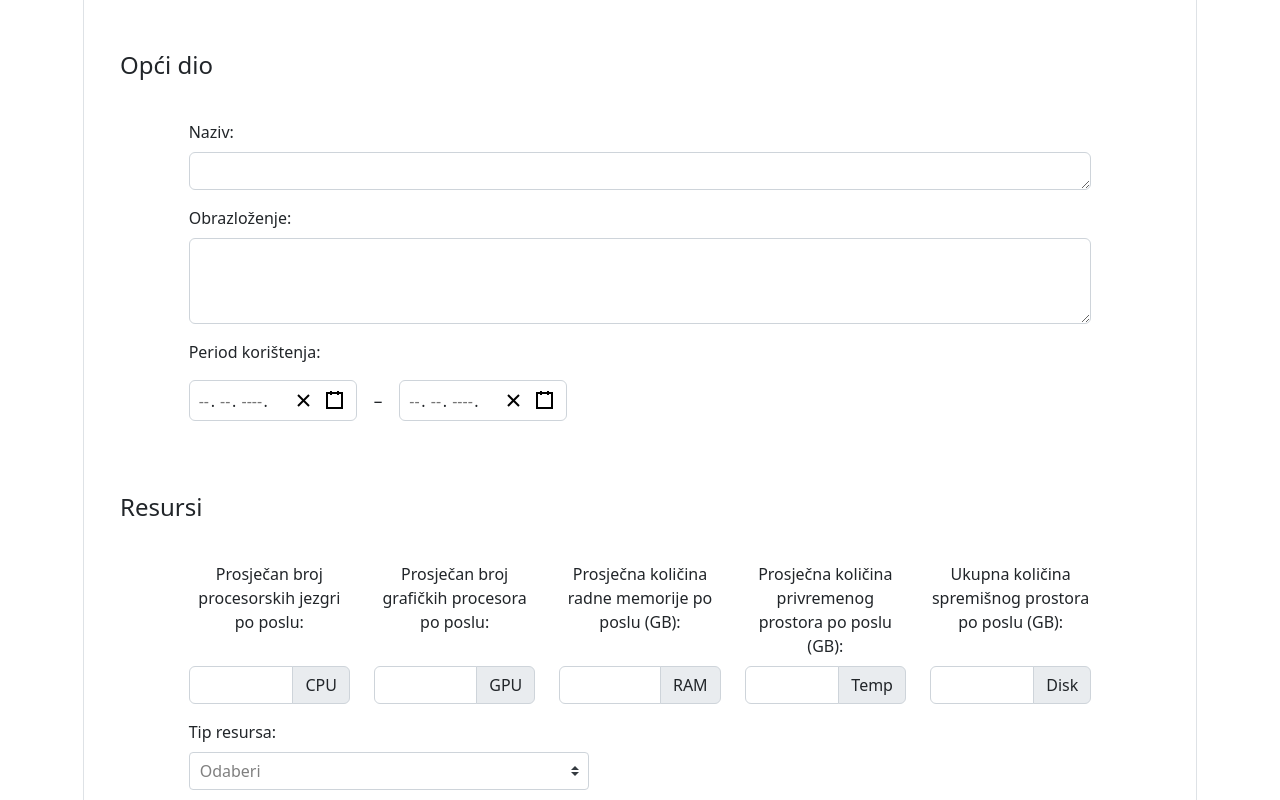
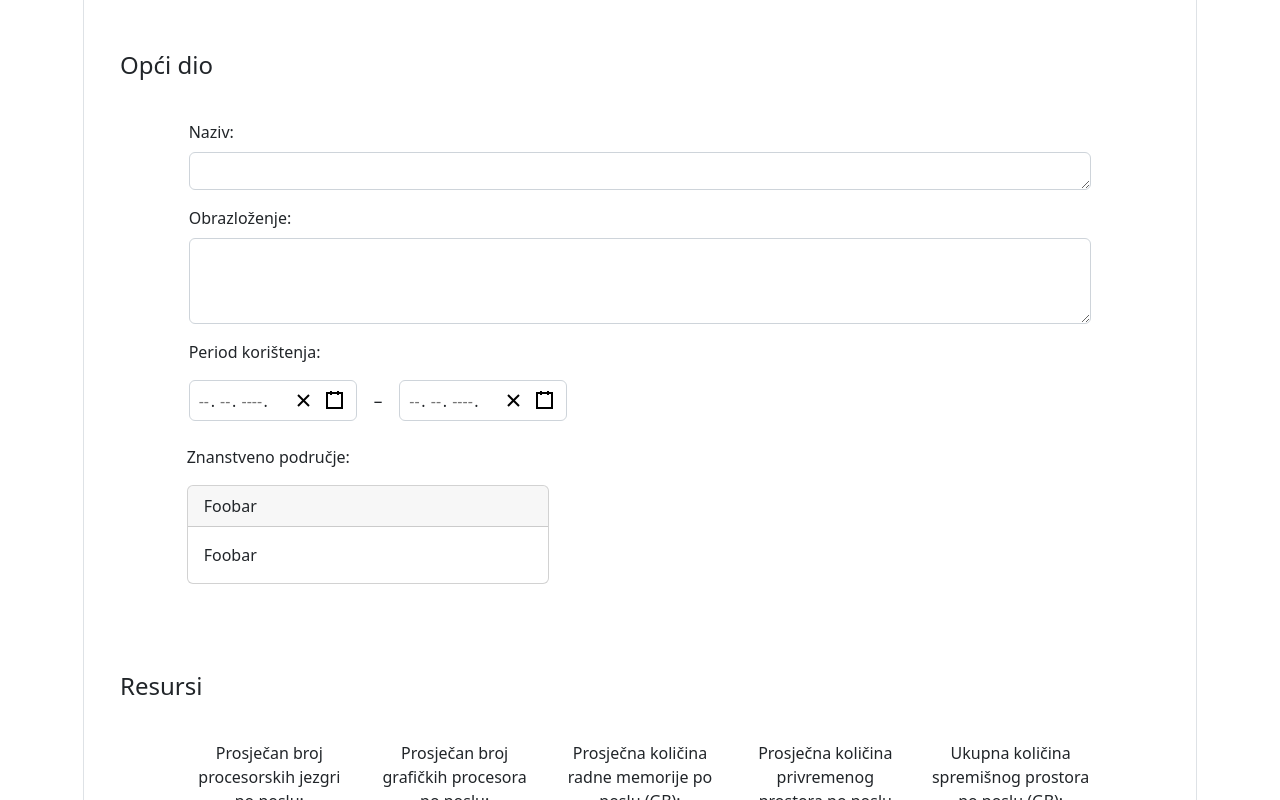
Before and after one commit to vrdel/hrzoo-hpc-users-front, a React (Vite) app in the folder hrzoosignup/frontend/: page /ui/novi-zahtjev/zavrsni-rad in a window 1280 px wide. Shown: the part 379-1179 px from the top of the page. Built offline with nearby package versions, Linux system fonts and the light colour scheme.

Commit message:
initial scientific domains and fields form

```diff
--- a/hrzoosignup/frontend/src/pages/new-requests/general.jsx
+++ b/hrzoosignup/frontend/src/pages/new-requests/general.jsx
@@ -3,17 +3,26 @@ import RequestHorizontalRuler from '../../components/RequestHorizontalRuler';
 import { CustomReactSelect } from '../../components/CustomReactSelect';
 import {
   Col,
+  Card,
+  CardBody,
+  CardFooter,
+  CardHeader,
   Row,
   Button,
   Label,
   Form,
+  FormGroup,
   InputGroup,
   Input,
   InputGroupText
 } from 'reactstrap';
-import { useForm, Controller } from "react-hook-form";
+import { useForm, Controller, useFieldArray } from "react-hook-form";
 import { SharedData } from '../root';
 import DatePicker from 'react-date-picker';
+import { FontAwesomeIcon } from '@fortawesome/react-fontawesome';
+import {
+  faTimes,
+} from '@fortawesome/free-solid-svg-icons';
 import 'react-date-picker/dist/DatePicker.css';
 import 'react-calendar/dist/Calendar.css';
 import '../../styles/datepicker.css';
@@ -204,7 +213,16 @@ const ResourceFields = ({control, errors}) => {
   )
 }
 
-const GeneralFields = ({control, errors}) => {
+
+const GeneralFields = ({control, errors, handleSubmit}) => {
+  const { fields, append, remove } = useFieldArray({
+    control,
+    name: "scientificDomain",
+  });
+
+  function onSubmit() {
+  }
+
   return (
     <>
       <Row>
@@ -216,8 +234,7 @@ const GeneralFields = ({control, errors}) => {
         <Col md={{size: 10, offset: 1}}>
           <Label
             htmlFor="requestName"
-            aria-label="requestName"
-            className="mr-2 text-right form-label">
+            aria-label="requestName">
             Naziv:
           </Label>
           <Controller
@@ -244,8 +261,7 @@ const GeneralFields = ({control, errors}) => {
         <Col md={{size: 10, offset: 1}}>
           <Label
             htmlFor="requestExplain"
-            aria-label="requestExplain"
-            className="mr-2 text-right form-label">
+            aria-label="requestExplain">
             Obrazloženje:
           </Label>
           <Controller
@@ -272,8 +288,7 @@ const GeneralFields = ({control, errors}) => {
         <Col md={{size: 5, offset: 1}}>
           <Label
             htmlFor="requestName"
-            aria-label="requestName"
-            className="mr-2 text-right form-label">
+            aria-label="requestName">
             Period korištenja:
           </Label>
         </Col>
@@ -305,9 +320,38 @@ const GeneralFields = ({control, errors}) => {
           />
         </Col>
       </Row>
+      <Row className="mt-3 d-flex align-items-center g-0">
+        <Col md={{size: 4, offset: 1}}>
+          <Label
+            htmlFor="scientificDomain"
+            aria-label="scientificDomain"
+            className="mt-2 text-right form-label">
+            Znanstveno područje:
+          </Label>
+          <Form onSubmit={handleSubmit(onSubmit)} className="mt-2 needs-validation">
+            <FormGroup>
+              {
+                fields.map((item, index) => (
+                  <Row key={item.id}>
+                    <Col key={item.id}>
+                      <Card key={item.id}>
+                        <CardHeader>
+                          Foobar
+                        </CardHeader>
+                        <CardBody>
+                          Foobar
+                        </CardBody>
+                      </Card>
+                    </Col>
+                  </Row>
+                ))
+              }
+            </FormGroup>
+          </Form>
+        </Col>
+      </Row>
     </>
   )
-
 }
 
 
@@ -319,7 +363,8 @@ const GeneralRequest = () => {
       startDate: '',
       endDate: '',
       requestResourceType: '',
-      nSlotsCPU: '', nSlotsGPU: '', nRAM: '', nTempGB: '', nDiskGB: ''
+      nSlotsCPU: '', nSlotsGPU: '', nRAM: '', nTempGB: '', nDiskGB: '',
+      scientificDomain: [{'name': '', 'percent': '', 'scientificfields': []}]
     }
   });
   const onSubmit = data => {
@@ -330,7 +375,7 @@ const GeneralRequest = () => {
     <>
       <Form onSubmit={handleSubmit(onSubmit)} className="needs-validation">
         <RequestHorizontalRuler />
-        <GeneralFields control={control} errors={errors} />
+        <GeneralFields control={control} errors={errors} handleSubmit={handleSubmit} />
         <ResourceFields control={control} errors={errors} />
         <RequestHorizontalRuler />
         <Row className="mt-2 mb-2 text-center">
```
